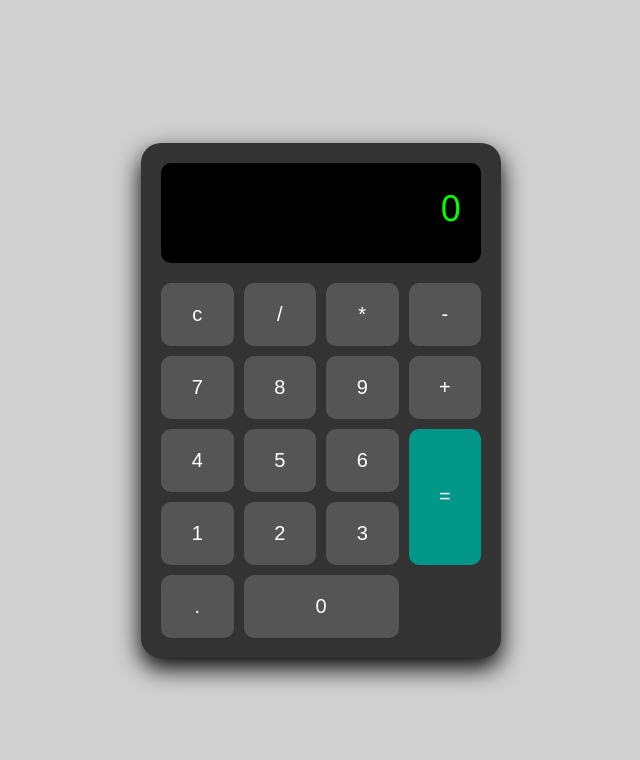
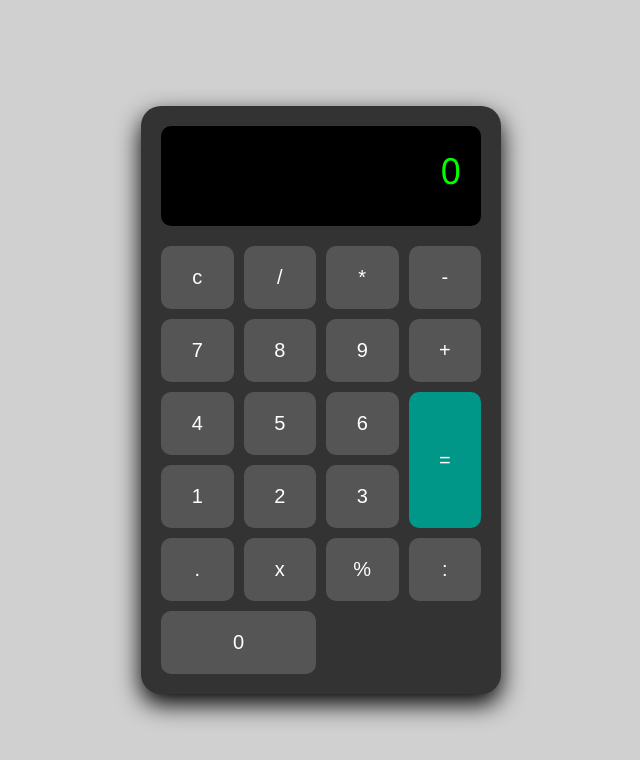
Before and after one commit to Ana-araujoo/calculadora, a plain HTML site: page index.html in a window 1280 px wide. Shown: the whole page, without its empty margins (319-959 px from the left). Drawn offline with Linux system fonts and the light colour scheme.

Commit message:
ateracoes

```diff
--- a/index.html
+++ b/index.html
@@ -26,10 +26,15 @@
  <button onclick="adicionar('6')">6</button>
  <button onclick="calcular()" class="igual">=</button>
 
-  <button onclick="adicionar('1')">1</button>
+<button onclick="adicionar('1')">1</button>
  <button onclick="adicionar('2')">2</button>
  <button onclick="adicionar('3')">3</button>
  <button onclick="adicionar('.')">.</button>
+
+<button onclick="adicionar('x')">x</button>
+ <button onclick="adicionar('%')">%</button>
+ <button onclick="adicionar(':')">:</button>
+
 
 
  <button onclick="adicionar('0')" class="zero">0</button>
```
